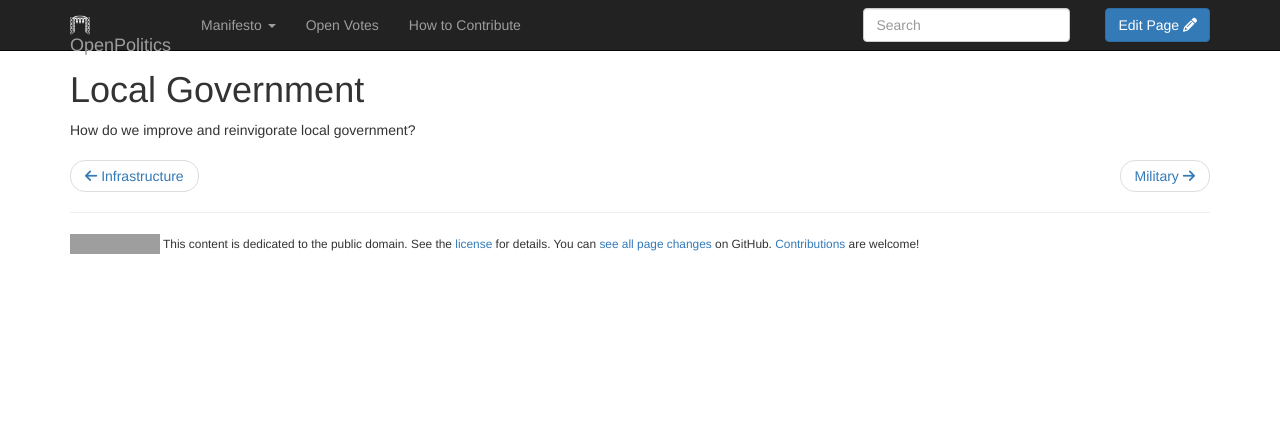
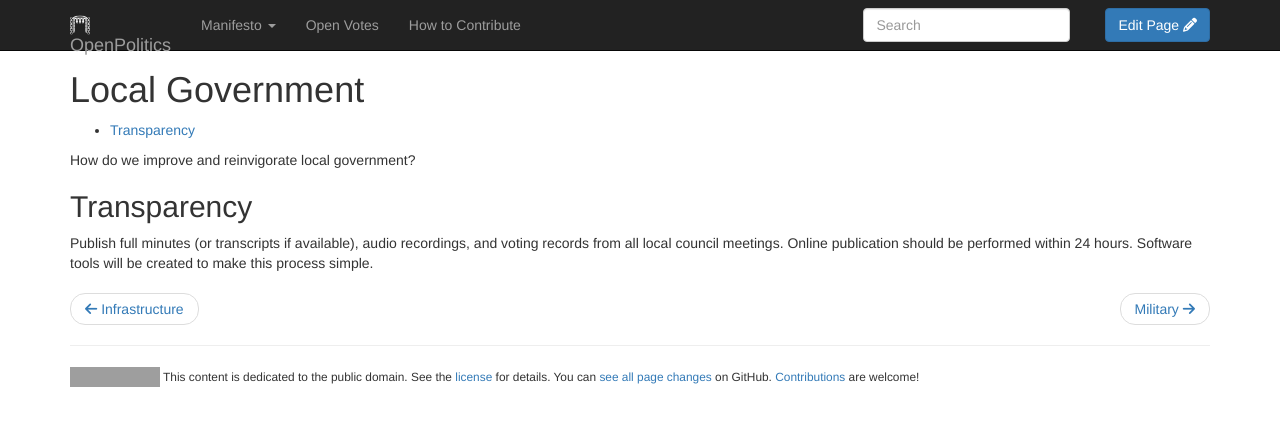
Before and after one commit to openpolitics/manifesto, a Jekyll site: the page built from manifesto/local_government.md, in a window 1280 px wide. Shown: the top 426 px of the page. Built offline with Jekyll 4.4.1, drawn with Linux system fonts in a browser that asks for light colours; nearby versions of some CDN libraries; library files that are not in the unit come from our copies; grey boxes are pictures that could not be loaded.

Commit message:
Move local government transparency info into new local government page
no policy change

```diff
--- a/manifesto/local_government.md
+++ b/manifesto/local_government.md
@@ -7,3 +7,7 @@ published: true
 {:toc}
 
 How do we improve and reinvigorate local government?
+
+## Transparency
+
+Publish full minutes (or transcripts if available), audio recordings, and voting records from all local council meetings. Online publication should be performed within 24 hours. Software tools will be created to make this process simple.
```
Also changed, not shown: manifesto/democracy.md (+0 -2 lines).
